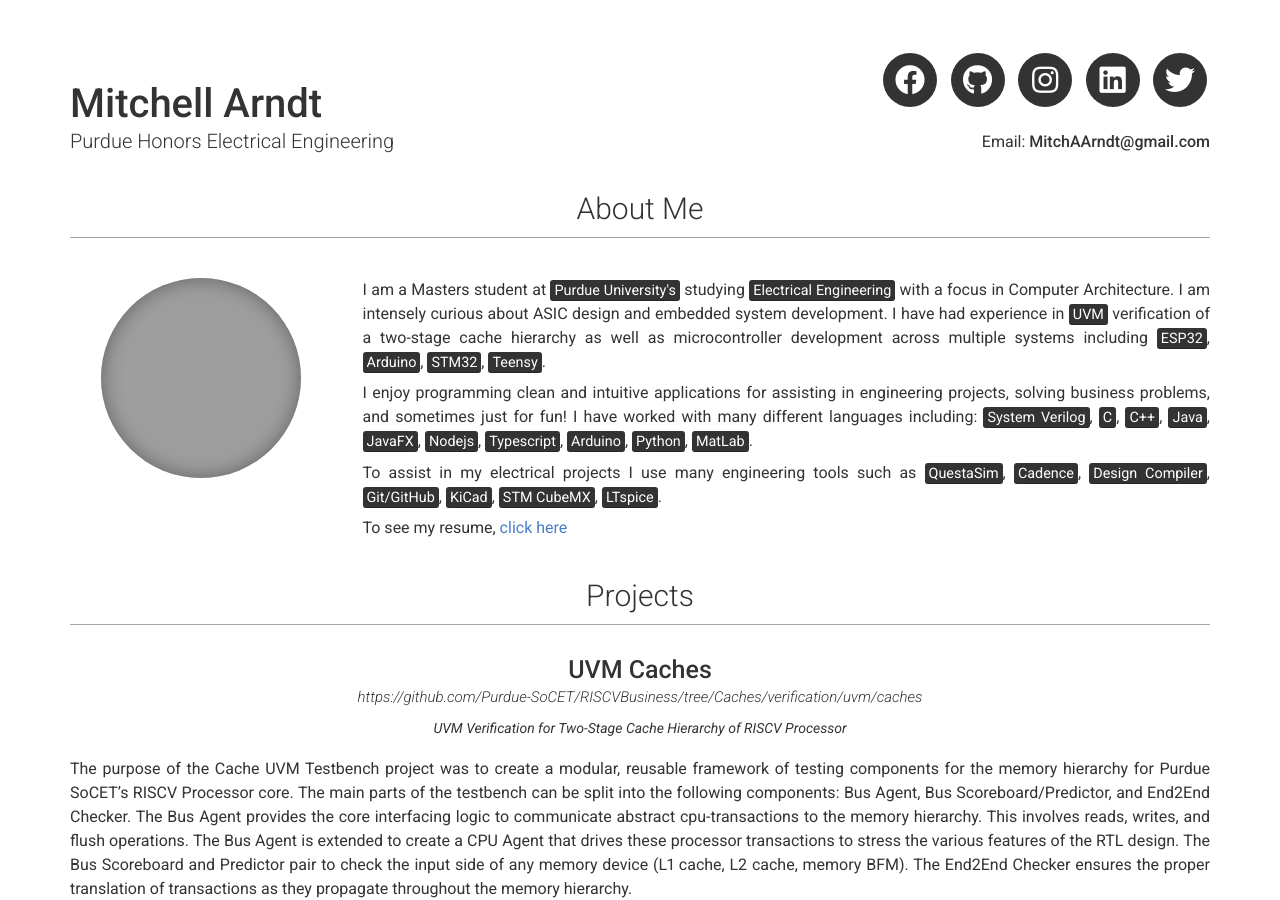
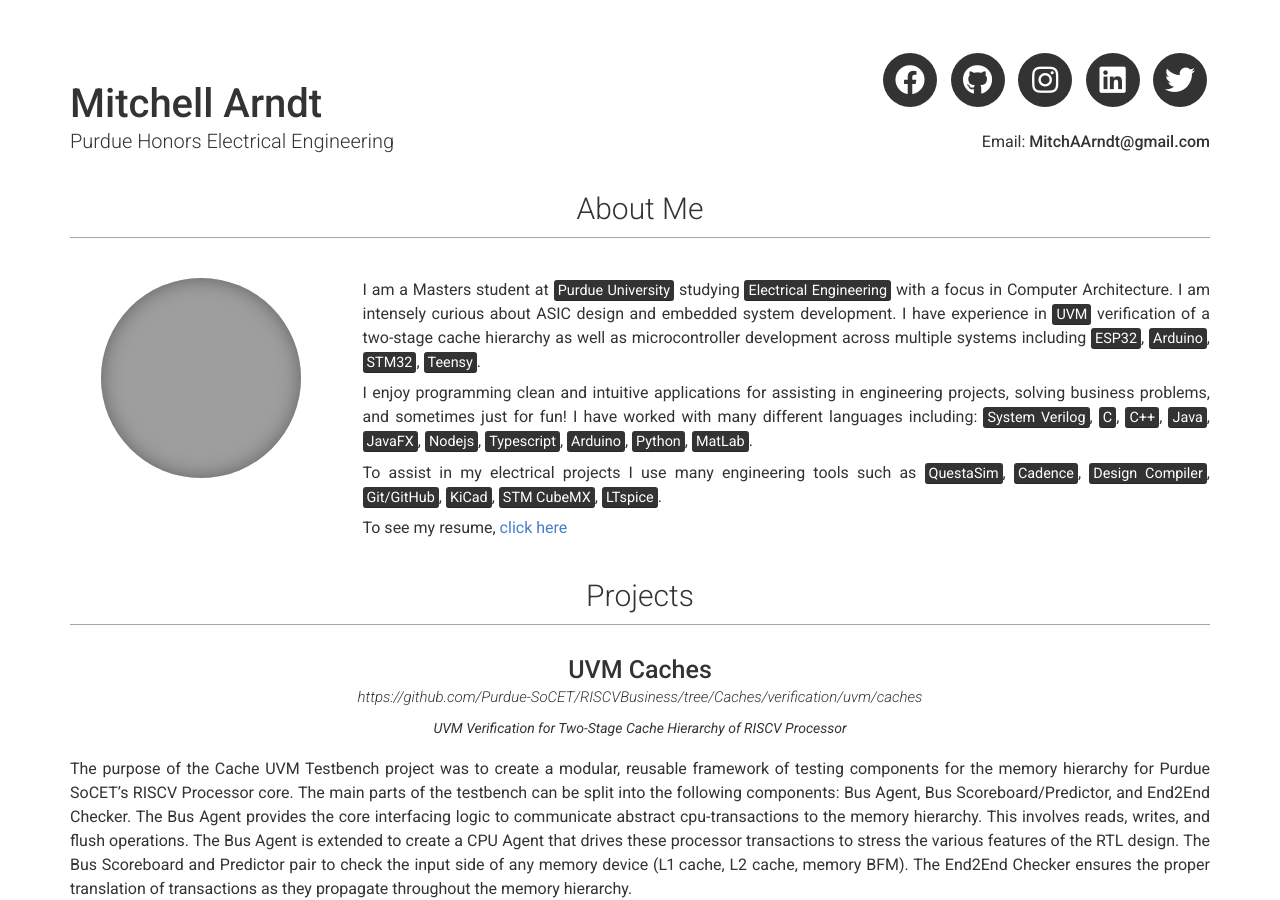
Before and after one commit to MArndt26/marndt26.github.io, a Jekyll site: the page built from index.md, in a window 1280 px wide and 900 px high. Built offline with Jekyll 4.4.1, drawn with Linux system fonts in a browser that asks for light colours; nearby versions of some CDN libraries; grey boxes are pictures that could not be loaded.

Commit message:
fixed typo in about section

```diff
--- a/_config.yml
+++ b/_config.yml
@@ -48,8 +48,8 @@ gtag: "G-2PSY2YPYB7"
 # about_title: About Me (Use this to override about section title)
 about_profile_image: https://gravatar.com/avatar/381510daba793a32d294422fa36c180c?s=200&d=retro
 about_content: | # this will include new lines to allow paragraphs
-  I am a Masters student at <mark>Purdue University's</mark> studying <mark>Electrical Engineering</mark> with a focus in Computer Architecture.
-  I am intensely curious about ASIC design and embedded system development.  I have had experience in <mark>UVM</mark> verification of a two-stage cache hierarchy as well as microcontroller development across multiple
+  I am a Masters student at <mark>Purdue University</mark> studying <mark>Electrical Engineering</mark> with a focus in Computer Architecture.
+  I am intensely curious about ASIC design and embedded system development.  I have experience in <mark>UVM</mark> verification of a two-stage cache hierarchy as well as microcontroller development across multiple
   systems including <mark>ESP32</mark>, <mark>Arduino</mark>, <mark>STM32</mark>, <mark>Teensy</mark>.
 
   I enjoy programming clean and intuitive applications for assisting in engineering projects, solving business problems, and sometimes just for fun!
```
